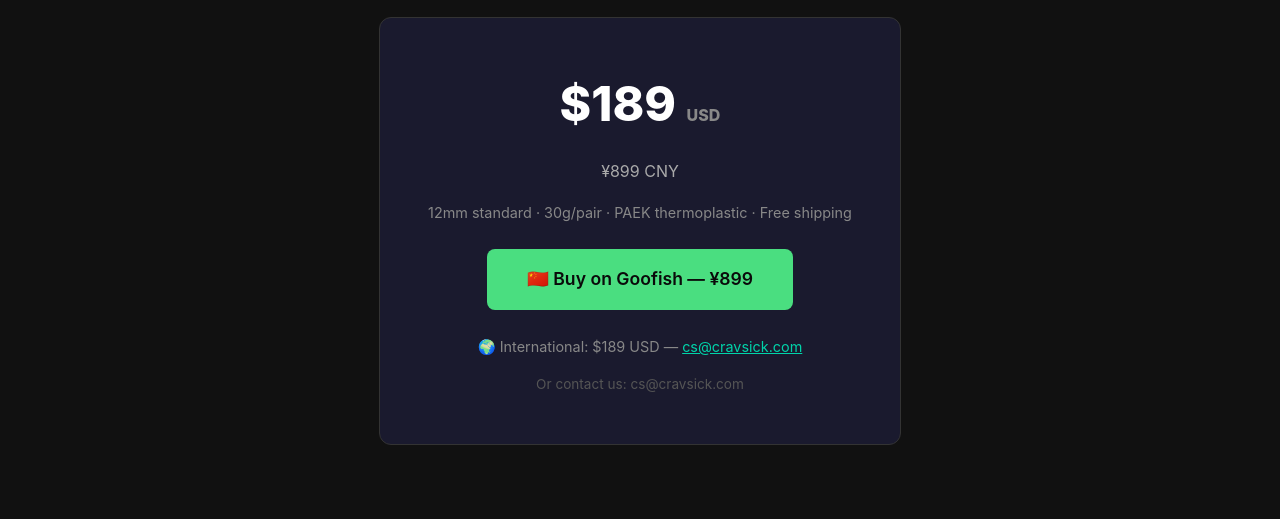
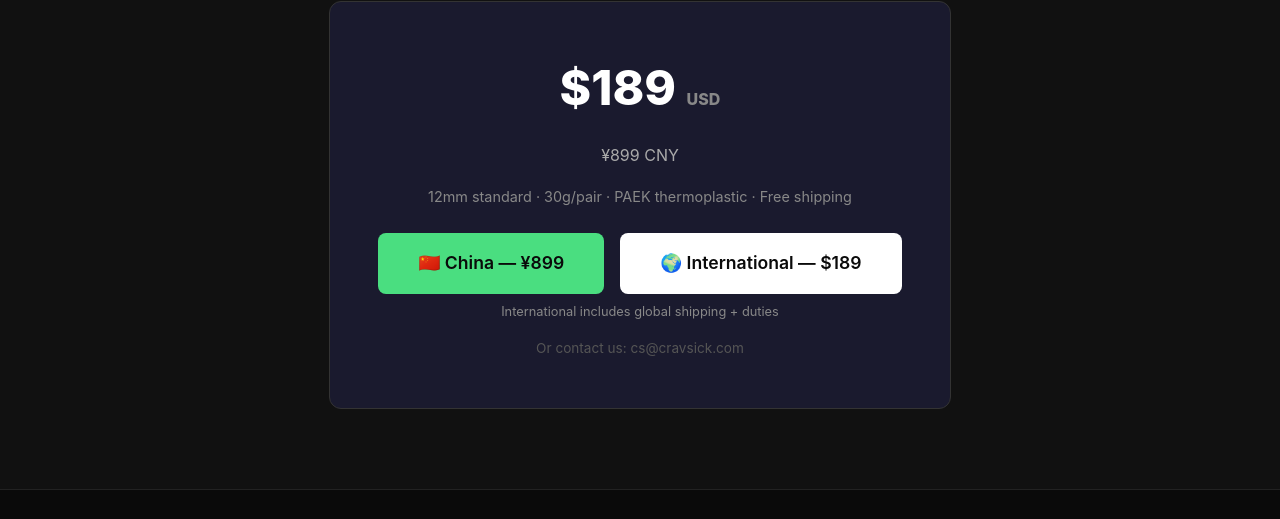
Before and after one commit to cravsick/cravsick.github.io, a plain HTML site: page index.html in a window 1280 px wide. Shown: the part 2194-2713 px from the top of the page. Drawn offline with Linux system fonts and the light colour scheme.

Commit message:
Fix: redirect hero CTA to price section with clear CN/Intl split

```diff
--- a/index.html
+++ b/index.html
@@ -90,8 +90,8 @@
         <h1>CRAVESICK X1<br>PAEK Thermoplastic Carbon Thru Axle</h1>
         <p class="subtitle">Lighter. Stronger. Recyclable.</p>
         <div class="product-img"><img src="images/product-hero.png" alt="CRAVESICK X1 PAEK Thermoplastic Carbon Thru Axle"></div>
-        <a href="https://www.goofish.com/item?spm=a21ybx.personal.feeds.1.31dc6ac2TKHMEz&amp;id=1050305608456&amp;categoryId=125958001" class="cta">Buy Now — ¥899</a>
-        <p style="color:#888; margin-top:1rem; font-size:0.85rem;">International customers: <a href="mailto:cs@cravsick.com" style="color:#00d4aa;">cs@cravsick.com</a> — $189</p>
+        <a href="#buy" class="cta">Buy — From ¥899 / $189</a>
+        <p style="color:#888; font-size:0.85rem;">Choose your region below</p>
     </div>
 
     <!-- Stats -->
@@ -153,9 +153,11 @@
             <p style="color:#aaa; margin:1rem 0;">¥899 CNY</p>
             <p style="color:#888; font-size:0.9rem;">12mm standard · 30g/pair · PAEK thermoplastic · Free shipping</p>
             <br>
-            <a href="https://www.goofish.com/item?spm=a21ybx.personal.feeds.1.31dc6ac2TKHMEz&amp;id=1050305608456&amp;categoryId=125958001" class="cta" style="background:#4ade80; color:#0a0a0a;">🇨🇳 Buy on Goofish — ¥899</a>
-            <br><br>
-            <p style="color:#888; font-size:0.9rem;">🌍 International: $189 USD — <a href="mailto:cs@cravsick.com" style="color:#00d4aa;">cs@cravsick.com</a></p>
+            <div style="display:flex; gap:1rem; justify-content:center; flex-wrap:wrap;">
+            <a href="https://www.goofish.com/item?spm=a21ybx.personal.feeds.1.31dc6ac2TKHMEz&amp;id=1050305608456&amp;categoryId=125958001" class="cta" style="background:#4ade80; color:#0a0a0a; min-width:200px;">🇨🇳 China — ¥899</a>
+            <a href="mailto:cs@cravsick.com" class="cta" style="background:#fff; color:#0a0a0a; min-width:200px;">🌍 International — $189</a>
+            </div>
+            <p style="color:#888; font-size:0.8rem; margin-top:0.5rem;">International includes global shipping + duties</p>
             <p style="color:#555; margin-top:1rem; font-size:0.85rem;">Or contact us: cs@cravsick.com</p>
         </div>
     </div>
```
